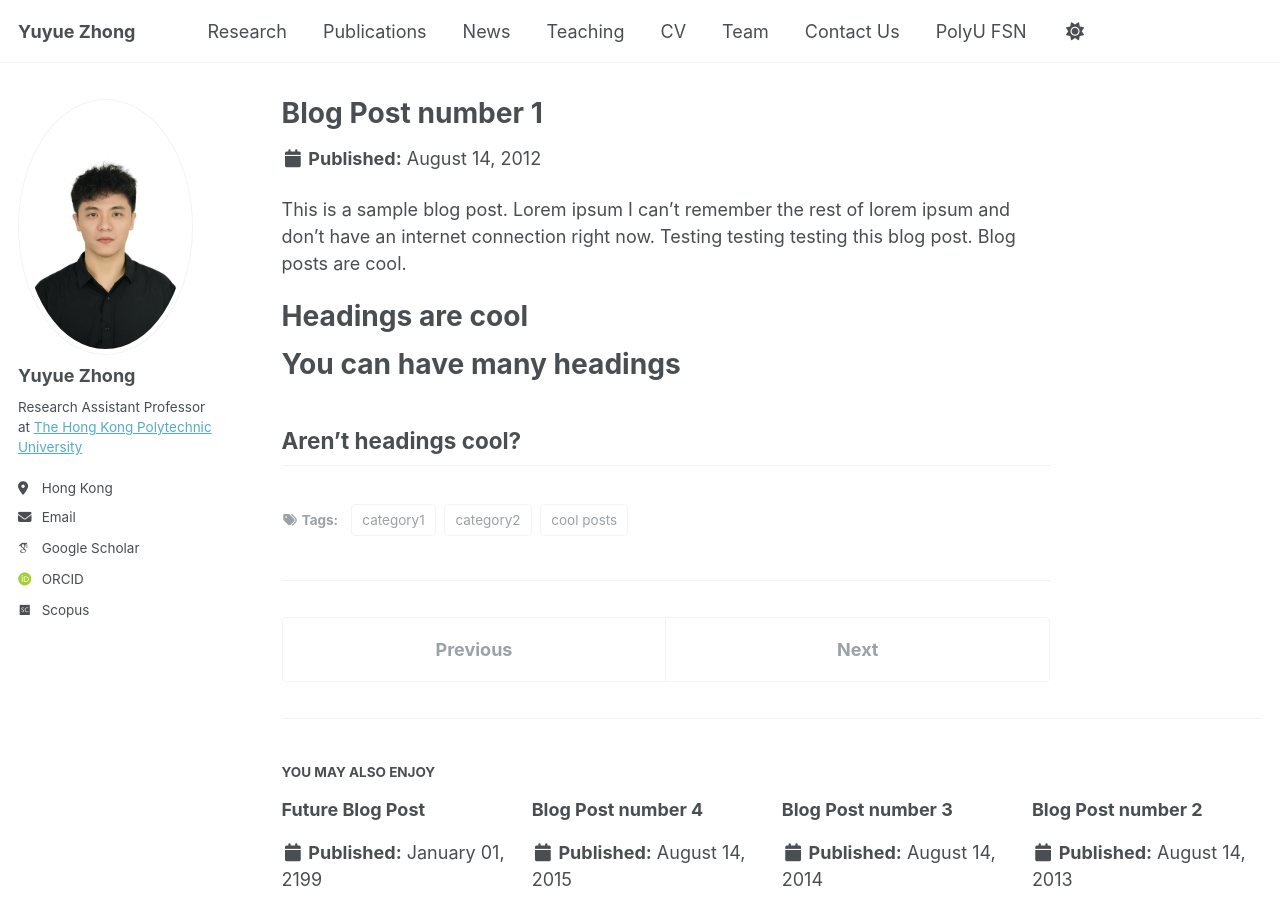
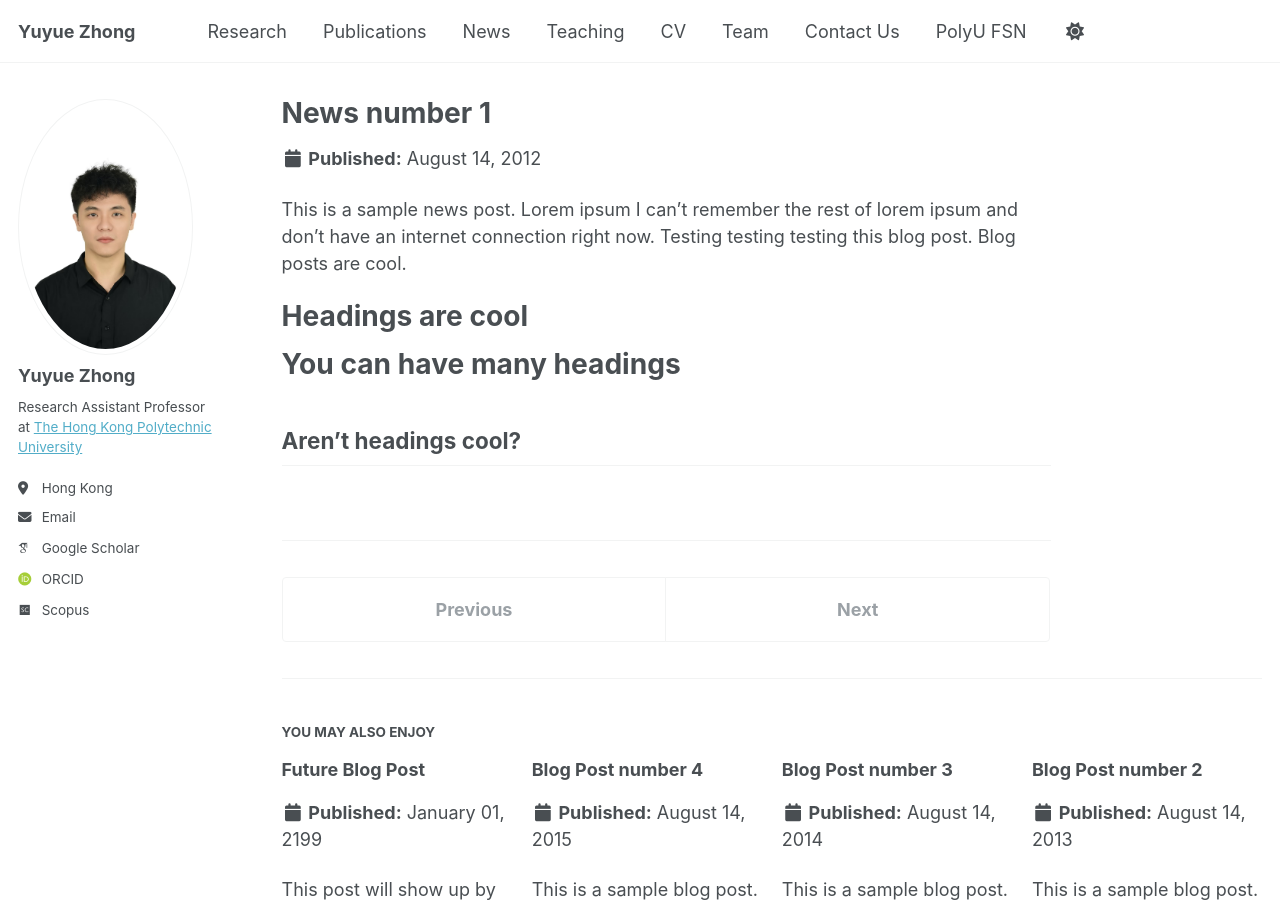
Before and after one commit to Yuyue0221/Yuyue0221.github.io, a Jekyll site: the page built from _posts/2012-08-14-blog-post-1.md, in a window 1280 px wide and 900 px high. Built offline with Jekyll 4.4.1, drawn with Linux system fonts in a browser that asks for light colours; some web fonts are replaced.

Commit message:
Update 2012-08-14-blog-post-1.md

```diff
--- a/_posts/2012-08-14-blog-post-1.md
+++ b/_posts/2012-08-14-blog-post-1.md
@@ -1,14 +1,10 @@
 ---
-title: 'Blog Post number 1'
+title: 'News number 1'
 date: 2012-08-14
 permalink: /posts/2012/08/blog-post-1/
-tags:
-  - cool posts
-  - category1
-  - category2
 ---
 
-This is a sample blog post. Lorem ipsum I can't remember the rest of lorem ipsum and don't have an internet connection right now. Testing testing testing this blog post. Blog posts are cool.
+This is a sample news post. Lorem ipsum I can't remember the rest of lorem ipsum and don't have an internet connection right now. Testing testing testing this blog post. Blog posts are cool.
 
 Headings are cool
 ======
```
